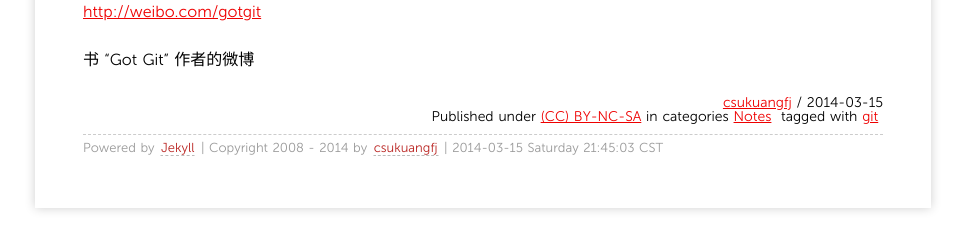
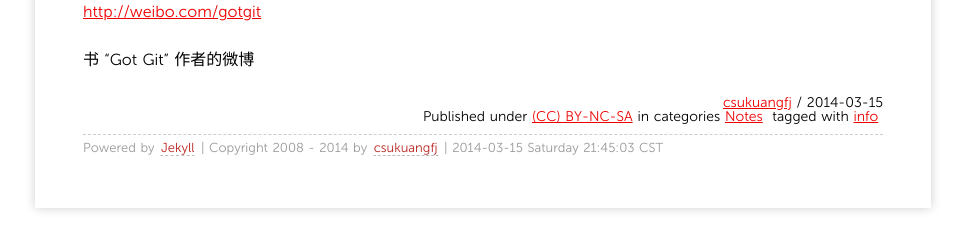
Before and after one commit to liu-ke/csukuangfj.github.io, a Jekyll site: the page built from _posts/2014/2014-03-15-worth-reading-website.md, in a window 1280 px wide. Shown: the part 278-528 px from the top of the page, without its empty margins (157-1122 px from the left). Built offline with Jekyll 4.4.1, drawn with Linux system fonts in a browser that asks for light colours; Markdown is read by kramdown in place of the engine named in the settings; comment, search, counter and statistics services are not loaded.

Commit message:
modify tag

```diff
--- a/_posts/2014/2014-03-15-worth-reading-website.md
+++ b/_posts/2014/2014-03-15-worth-reading-website.md
@@ -4,7 +4,7 @@ title: 可以看的网址
 categories:
 - Notes
 tags:
-- git
+- info
 ---
 
 ## 程序
```
